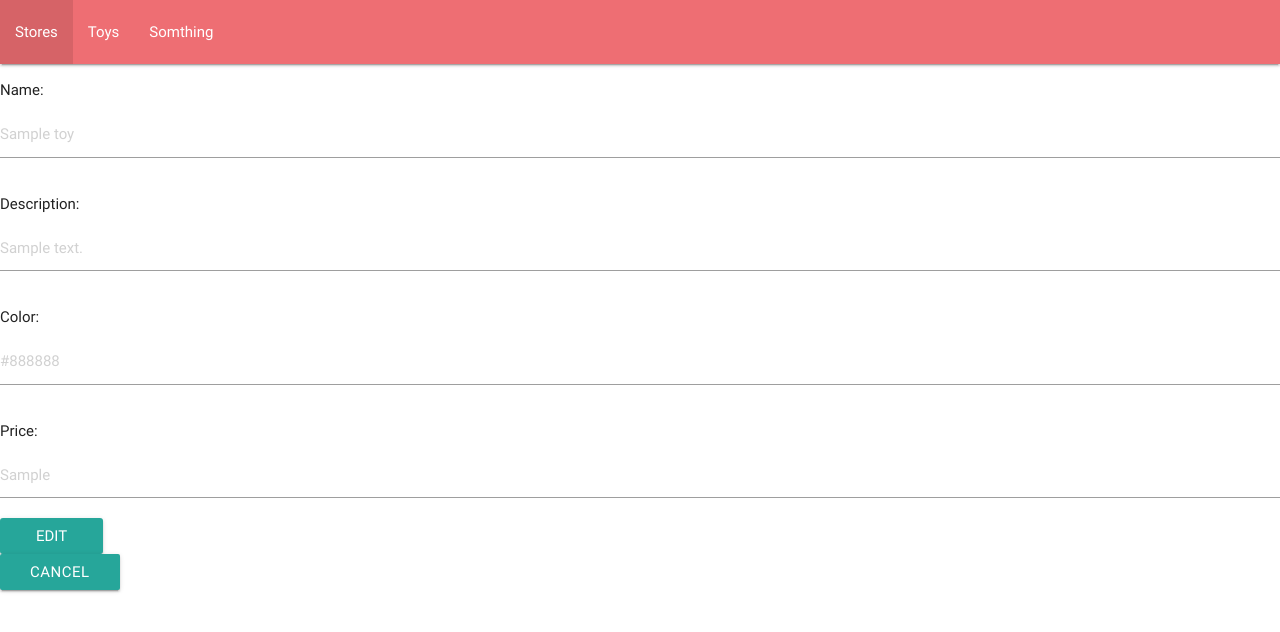
After one commit to RoseannaM/catalog, a Flask app: page /toys/1/1/edit in a window 1280 px wide. The commit adds this page. Shown: the top 632 px of the page. Run offline with Flask 2, Linux system fonts and the light colour scheme; tables that the repository leaves empty hold one stand-in row (values such as "Sample post"); parts of the project's set-up code (start-up, migrations or seed data) failed here and were passed over; some libraries are stand-ins or nearby versions.

Commit message:
added toy delete and toy edit methods

```diff
--- a/main.py
+++ b/main.py
@@ -28,7 +28,127 @@ APPLICATION_NAME = "Toystore Catalogue"
 
 @app.route('/')
 
+# @app.route('/login')
+# def showLogin():
+#     state = ''.join(random.choice(string.ascii_uppercase + string.digits)
+#                     for x in xrange(32))
+#     login_session['state'] = state
+#     return render_template('login.html', STATE=state)
 
+
+# @app.route('/gconnect', methods=['POST'])
+
+# def gconnect():
+#     # Validate state token
+#     if request.args.get('state') != login_session['state']:
+#         response = make_response(json.dumps('Invalid state parameter.'), 401)
+#         response.headers['Content-Type'] = 'application/json'
+#         return response
+#     # Obtain authorization code
+#     code = request.data
+
+#     try:
+#         # Upgrade the authorization code into a credentials object
+#         oauth_flow = flow_from_clientsecrets('client_secrets.json', scope='')
+#         oauth_flow.redirect_uri = 'postmessage'
+#         credentials = oauth_flow.step2_exchange(code)
+#     except FlowExchangeError:
+#         response = make_response(
+#             json.dumps('Failed to upgrade the authorization code.'), 401)
+#         response.headers['Content-Type'] = 'application/json'
+#         return response
+
+#     # Check that the access token is valid.
+#     access_token = credentials.access_token
+#     url = ('https://www.googleapis.com/oauth2/v1/tokeninfo?access_token=%s'
+#            % access_token)
+#     h = httplib2.Http()
+#     result = json.loads(h.request(url, 'GET')[1])
+#     # If there was an error in the access token info, abort.
+#     if result.get('error') is not None:
+#         response = make_response(json.dumps(result.get('error')), 500)
+#         response.headers['Content-Type'] = 'application/json'
+#         return response
+
+#     # Verify that the access token is used for the intended user.
+#     gplus_id = credentials.id_token['sub']
+#     if result['user_id'] != gplus_id:
+#         response = make_response(
+#             json.dumps("Token's user ID doesn't match given user ID."), 401)
+#         response.headers['Content-Type'] = 'application/json'
+#         return response
+
+#     # Verify that the access token is valid for this app.
+#     if result['issued_to'] != CLIENT_ID:
+#         response = make_response(
+#             json.dumps("Token's client ID does not match app's."), 401)
+#         print "Token's client ID does not match app's."
+#         response.headers['Content-Type'] = 'application/json'
+#         return response
+
+#     stored_access_token = login_session.get('access_token')
+#     stored_gplus_id = login_session.get('gplus_id')
+#     if stored_access_token is not None and gplus_id == stored_gplus_id:
+#         response = make_response(json.dumps('Current user is already connected.'),
+#                                  200)
+#         response.headers['Content-Type'] = 'application/json'
+#         return response
+
+#     # Store the access token in the session for later use.
+#     login_session['access_token'] = credentials.access_token
+#     login_session['gplus_id'] = gplus_id
+
+#     # Get user info
+#     userinfo_url = "https://www.googleapis.com/oauth2/v1/userinfo"
+#     params = {'access_token': credentials.access_token, 'alt': 'json'}
+#     answer = requests.get(userinfo_url, params=params)
+
+#     data = answer.json()
+
+#     login_session['username'] = data['name']
+#     login_session['picture'] = data['picture']
+#     login_session['email'] = data['email']
+
+#     output = ''
+#     output += '<h1>Welcome, '
+#     output += login_session['username']
+#     output += '!</h1>'
+#     output += '<img src="'
+#     output += login_session['picture']
+#     output += ' " style = "width: 300px; height: 300px;border-radius: 150px;-webkit-border-radius: 150px;-moz-border-radius: 150px;"> '
+#     flash("you are now logged in as %s" % login_session['username'])
+#     print "done!"
+#     return output
+
+# @app.route('/gdisconnect')
+# def gdisconnect():
+#     access_token = login_session.get('access_token')
+#     if access_token is None:
+#         print 'Access Token is None'
+#         response = make_response(json.dumps('Current user not connected.'), 401)
+#         response.headers['Content-Type'] = 'application/json'
+#         return response
+#     print 'In gdisconnect access token is %s', access_token
+#     print 'User name is: '
+#     print login_session['username']
+#     url = 'https://accounts.google.com/o/oauth2/revoke?token=%s' % login_session['access_token']
+#     h = httplib2.Http()
+#     result = h.request(url, 'GET')[0]
+#     print 'result is '
+#     print result
+#     if result['status'] == '200':
+#         del login_session['access_token']
+#         del login_session['gplus_id']
+#         del login_session['username']
+#         del login_session['email']
+#         del login_session['picture']
+#         response = make_response(json.dumps('Successfully disconnected.'), 200)
+#         response.headers['Content-Type'] = 'application/json'
+#         return response
+#     else:
+#         response = make_response(json.dumps('Failed to revoke token for given user.', 400))
+#         response.headers['Content-Type'] = 'application/json'
+#         return response
 
 
 
@@ -53,8 +173,7 @@ def toystore(toystore_id):
 @app.route('/toys/<int:toystore_id>/<int:toy_id>/')
 def toyDescription(toystore_id, toy_id):
     toy = dbq.returnToy(toy_id)
-    return render_template('toy_info.html', toy=toy)
-
+    return render_template('toy_info.html', toy=toy, toystore_id=toystore_id)
 
 
 @app.route('/toystores/new/', methods=['GET', 'POST'])
@@ -71,6 +190,7 @@ def newToystore():
     else:
         return render_template('add_toystore.html')
 
+
 @app.route('/toystores/<int:toystore_id>/add-toy/', methods=['GET', 'POST'])
 def newToy(toystore_id):
     print toystore_id
@@ -82,12 +202,13 @@ def newToy(toystore_id):
                         toystore_id=toystore_id)
         session.add(addNewToy)
         session.commit()
-        flash("New toy added")
-        return redirect(url_for('toystores'))
+        #get new toy id
+        toy_id = addNewToy.id
+        # flash("New toy added")
+        return redirect(url_for('toyDescription', toystore_id=toystore_id, toy_id=toy_id))
     else:
         print toystore_id
         return render_template('add_toy.html', toystore_id=toystore_id)
-
 
 
 @app.route('/toystores/<int:toystore_id>/edit/', methods=['GET', 'POST'])
@@ -113,6 +234,29 @@ def editToystore(toystore_id):
         return render_template(
             'edit_toystore.html', toystore_id=toystore_id, item=editedStore)
 
+@app.route('/toys/<int:toystore_id>/<int:toy_id>/edit', methods=['GET', 'POST'])
+def editToy(toy_id,toystore_id):
+    editedToy = session.query(Toy).filter_by(id=toy_id).one()
+    print editedToy
+    if request.method == 'POST':
+        if request.form['name']:
+            editedToy.name = request.form['name']
+        if request.form['description']:
+            editedToy.description = request.form['description']
+
+        if request.form['color']:
+            editedToy.color = request.form['color']
+
+        if request.form['price']:
+            editedToy.price = request.form['price']
+
+        session.add(editedToy)
+        session.commit()
+        toy_id = editedToy.id
+        return redirect(url_for('toyDescription',toystore_id=toystore_id,toy_id=toy_id))
+    else:
+        return render_template('edit_toy.html', toystore_id=toystore_id,
+                               toy_id=toy_id, toy=editedToy)
 
 
 @app.route('/toystores/<int:toystore_id>/delete', methods=['GET', 'POST'])
@@ -127,6 +271,17 @@ def toystoreDelete(toystore_id):
     else:
         return render_template('delete_toystore.html', item=toystoredelete)
 
+@app.route('/toys/<int:toystore_id>/<int:toy_id>/delete', methods=['GET', 'POST'])
+def deleteToy(toy_id,toystore_id):
+    """Delete toystore function"""
+    #confim logged in?
+    toy = session.query(Toy).filter_by(id=toy_id).one()
+    if request.method == 'POST':
+        session.delete(toy)
+        session.commit()
+        return redirect(url_for('toystore', toystore_id=toystore_id))
+    else:
+        return render_template('delete_toy.html', toy=toy, toystore_id=toystore_id )
 
 
 #JSON Endpoints
--- a/templates/add_toy.html
+++ b/templates/add_toy.html
@@ -15,7 +15,7 @@
 <input type='text' size='15' name='price'>
 
 <input id="submit-btn"  class="waves-effect waves-light btn" type='submit' value='Create'>
-<!--<a class="cancel waves-effect waves-light btn" href = "{{ url_for('toystores')}}"> Cancel </a>-->
+<a class="cancel waves-effect waves-light btn" href = "{{ url_for('toystores', toystore_id=toystore_id)}}"> Cancel </a>
 
 </form>
 </div>
--- /dev/null
+++ b/templates/edit_toy.html
@@ -0,0 +1,22 @@
+{% extends "base.html" %} {% block head %} {{ super() }} {% endblock %} {% block content %}
+
+<div class="form">
+<form action= "{{url_for('editToy', toystore_id=toystore_id, toy_id=toy.id)}}" method = 'POST'>
+
+<p>Name:</p>
+<input type = 'text' size='30' name = 'name' placeholder = '{{toy.name}}'>
+
+<p>Description:</p>
+<input type = 'text' size='200' name = 'description' placeholder = '{{toy.description}}'>
+
+<p>Color:</p>
+<input type = 'text' size='15' name = 'color' placeholder = '{{toy.color}}'>
+
+<p>Price:</p>
+<input type = 'text' size='30' name = 'price' placeholder = '{{toy.price}}'>
+
+<input class="waves-effect waves-light btn" type='submit' value='Edit'>
+</form>
+<a class="cancel waves-effect waves-light btn" href = "{{ url_for('toyDescription',toystore_id=toystore_id, toy_id=toy.id)}}"> Cancel </a>
+</div>
+{% endblock %}
--- a/templates/toy_info.html
+++ b/templates/toy_info.html
@@ -16,8 +16,9 @@
             </div>
             {% if true == true %}
             <div class="card-action">
-              <a href="#">Edit</a>
-              <a href="#">Delete</a>
+              <a <a href="/toys/{{toystore_id}}/{{toy.id}}/edit" id="edit-toy" class="waves-effect waves-light btn">Edit</a>
+              <a href="/toys/{{toystore_id}}/{{toy.id}}/delete" id="delete-toy" class="waves-effect waves-light btn">Delete</a>
+              <a href="/toystores/{{toystore_id}}/" id="delete-toy" class="waves-effect waves-light btn">Back to store</a>
             </div>
             {% else %}
             <div class="card-action">
```
Also changed, not shown: templates/delete_toy.html (added, +10 -0 lines).
